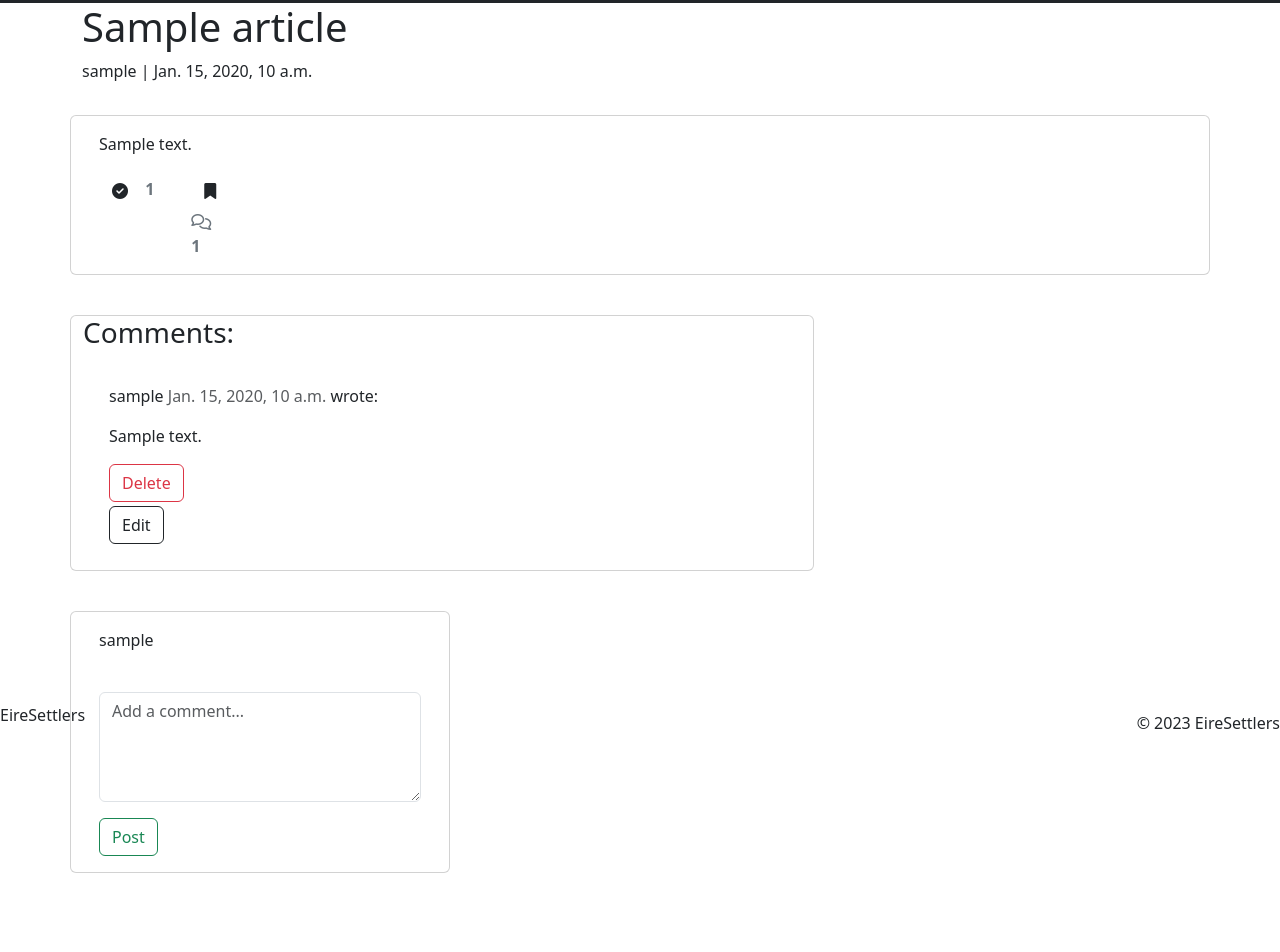
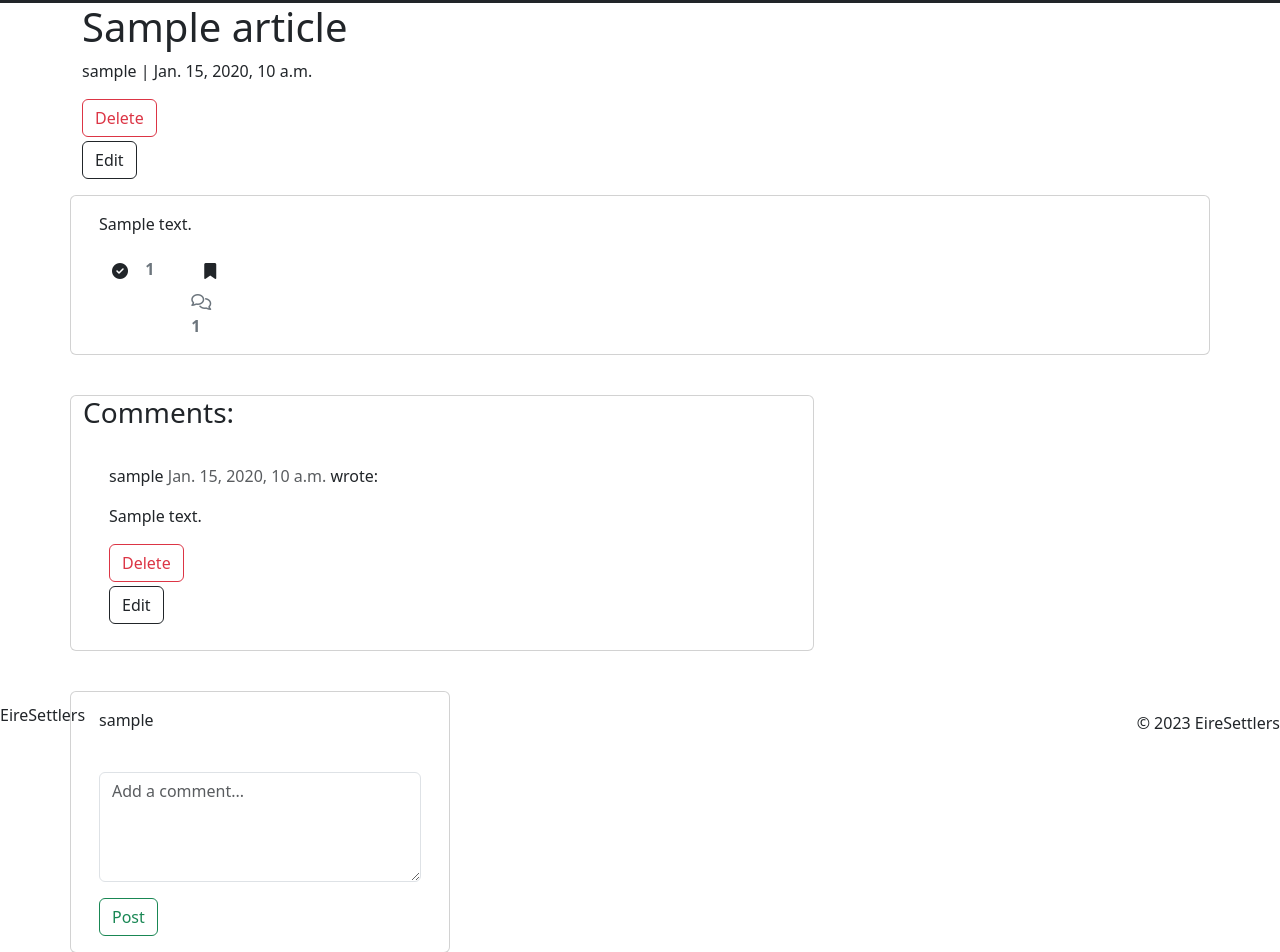
Before and after one commit to tinobragaa/eire-settlers, a Django app: a page that uses templates/article_detail.html in a window 1280 px wide. Shown: the part 57-1009 px from the top of the page. Before the commit the page ends 930 px from the top, so only its background shows below. Run offline with Django 4.2, Linux system fonts and the light colour scheme; a user stored in the database is signed in; tables that the repository leaves empty hold one stand-in row (values such as "Sample post"); some libraries are stand-ins or nearby versions.

Commit message:
Add: created edit_article templateaaaa

```diff
--- a/templates/article_detail.html
+++ b/templates/article_detail.html
@@ -9,6 +9,14 @@
             <div class="col-md-6 masthead-text">
                 <h1 class="post-title">{{ articles.title }}</h1>
                 <p class="post-subtitle">{{ articles.member }} | {{ articles.created_on }}</p>
+                {% if user.is_authenticated and request.user == articles.member %}
+                    <div class="col-12 p-0 d-flex">
+                        <a class="btn btn-xs btn-outline-danger mb-1 text-nowrap" href="#">Delete</a>
+                    </div>
+                    <div class="col-12 p-0 d-flex">
+                        <a class="btn btn-outline-dark" href="{% url 'edit_article' slug=articles.slug %}">Edit</a>
+                    </div>
+                {% endif %}
             </div>
             <div class="d-none d-md-block col-md-6 masthead-image">
                 {% if "placeholder" in articles.image_preview.url %}
```
Also changed, not shown: templates/edit_article.html (added, +17 -0 lines).
